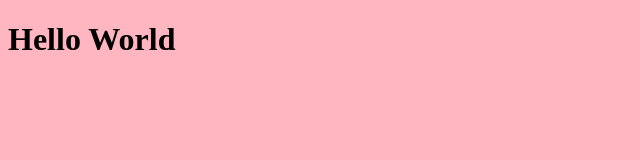
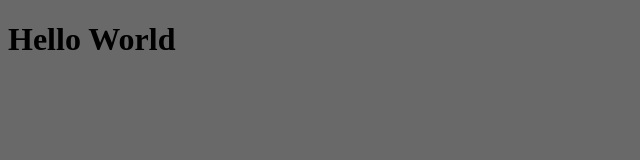
Before and after one commit to Syneergy/Syneergy.github.io, a plain HTML site: page index.html in a window 1280 px wide. Shown: the whole page, without its empty margins (0-640 px from the left). Drawn offline with Linux system fonts and the light colour scheme.

Commit message:
Update index.html

```diff
--- a/index.html
+++ b/index.html
@@ -1,6 +1,6 @@
 <!DOCTYPE html>
 <html>
-<body style="background-color:LightPink;">
+<body style="background-color:DimGray;">
 
 <h1>Hello World</h1>
 
```
